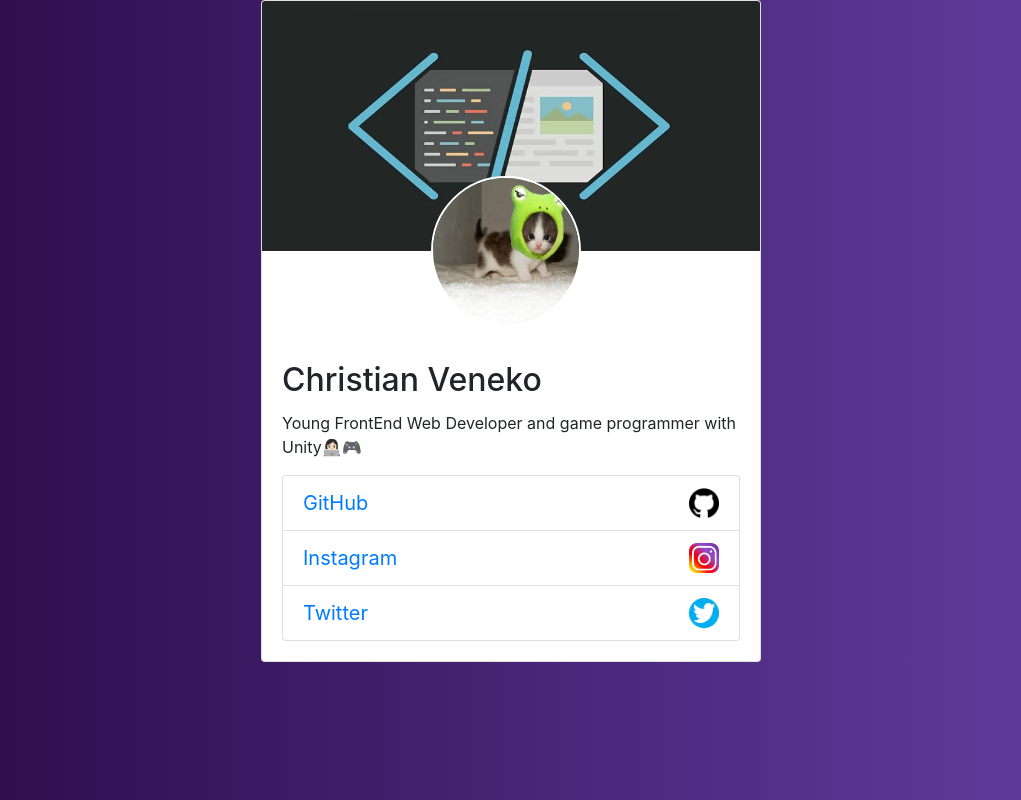
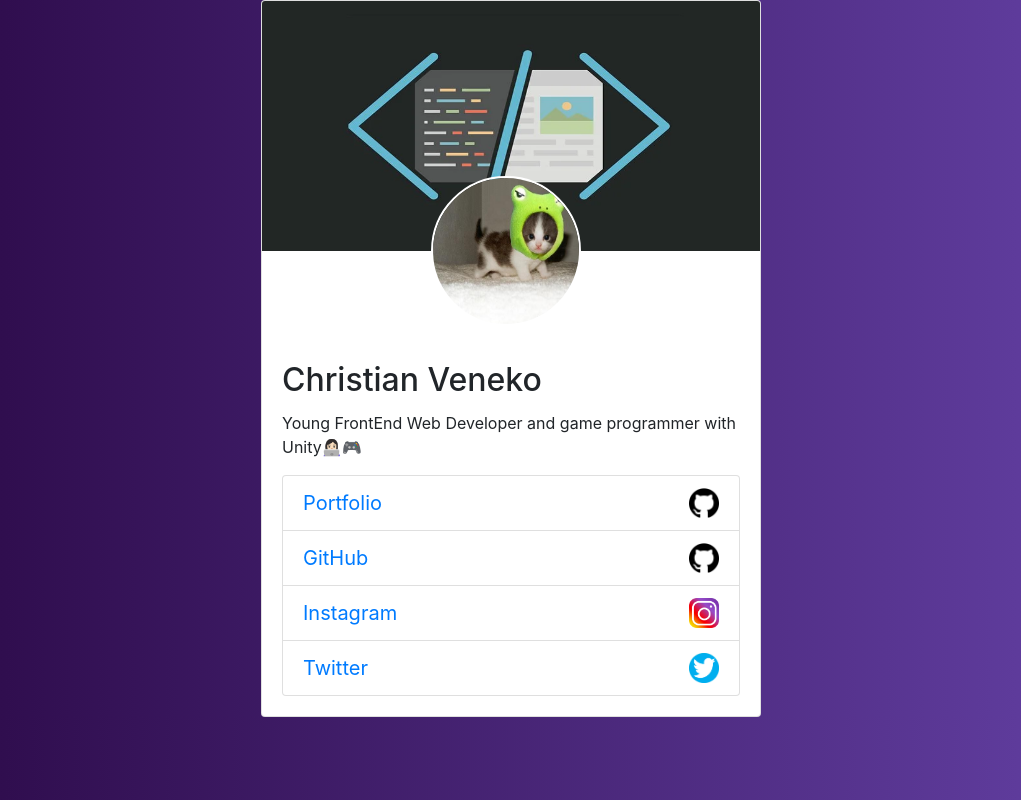
Before and after one commit to ChristianVeneko/profile-card, a plain HTML site: page index.html in a window 1280 px wide. Shown: the whole page, without its empty margins (129-1150 px from the left). Drawn offline with nearby package versions, Linux system fonts and the light colour scheme.

Commit message:
add portfolio

```diff
--- a/index.html
+++ b/index.html
@@ -17,6 +17,7 @@
       <h2 class="card-title">Christian Veneko</h2>
       <p class="card-text">Young FrontEnd Web Developer and game programmer with Unity👩🏻‍💻🎮</p>
       <ul class="list-group">
+       <li class="list-group-item"><a href="https://Christianveneko.com">Portfolio</a><img src="./img/Github-icon.png" alt="GitHub Logo"></li>
         <li class="list-group-item"><a href="https://github.com/ChristianVeneko">GitHub</a><img src="./img/Github-icon.png" alt="GitHub Logo"></li>
         <li class="list-group-item"><a href="https://www.instagram.com/christianveneko/?hl=en">Instagram</a><img src="./img/Instagram-Icon.png" alt="IG LOGO"></li>
         <li class="list-group-item"><a href="https://twitter.com/ChristianVNeko">Twitter</a><img src="./img/twitter-logo.png" alt="Twitter logo"></li>
```
